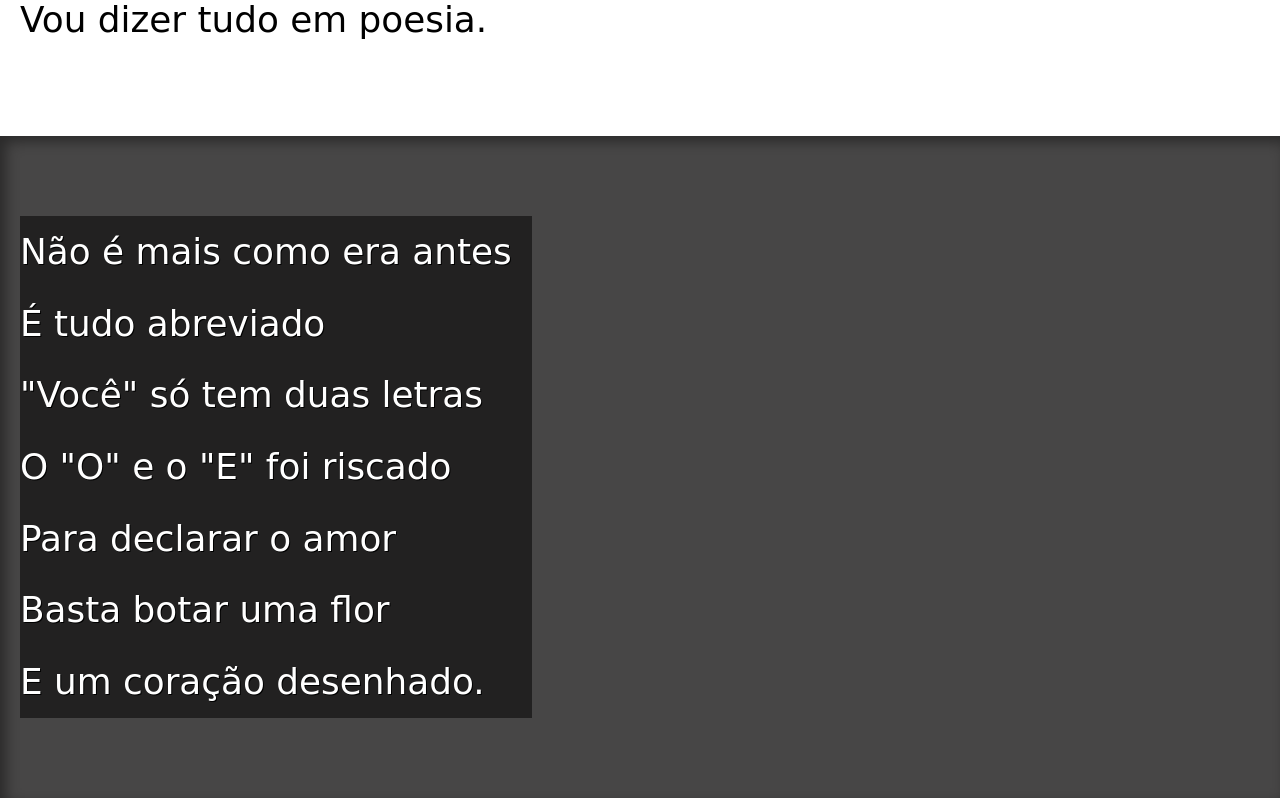
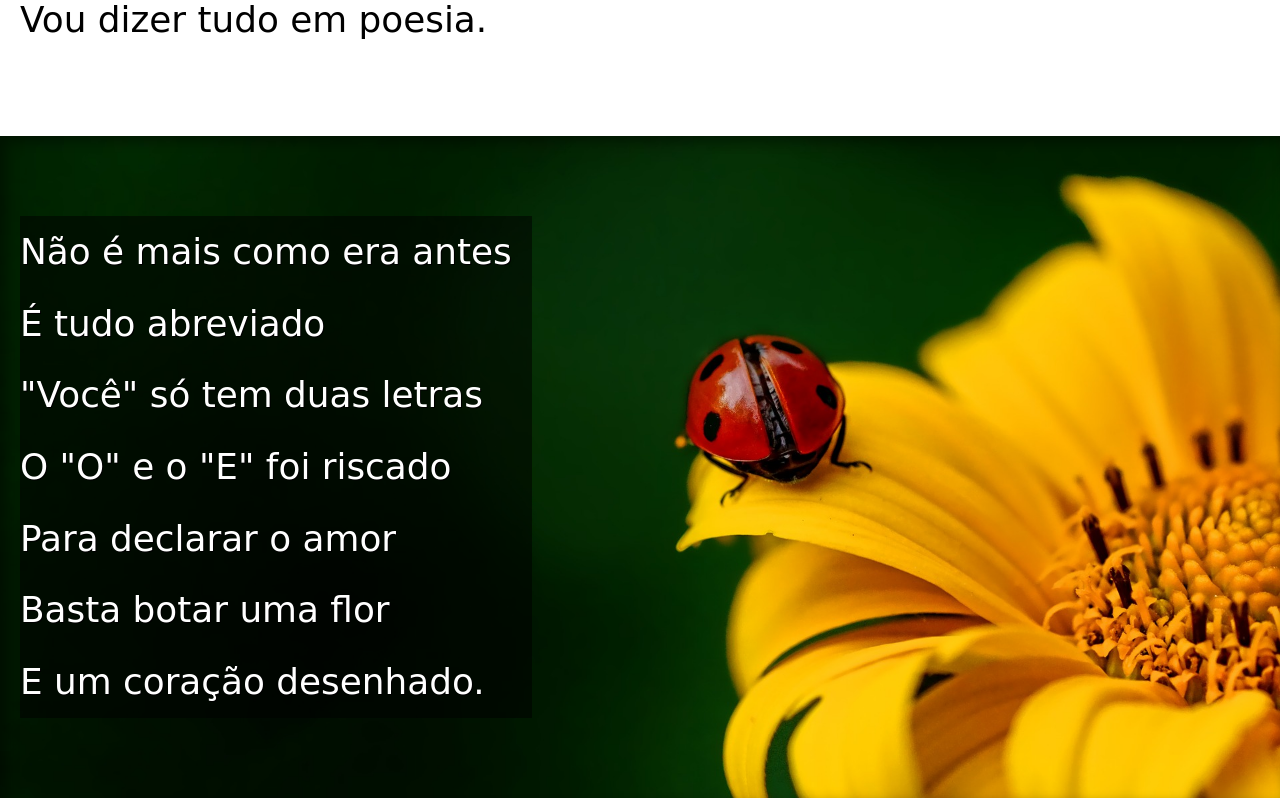
Before and after one commit to 022Vinicius/projeto-cordel, a plain HTML site: page index.html in a window 1280 px wide. Shown: the part 760-1562 px from the top of the page. Drawn offline with Linux system fonts and the light colour scheme; a web font is replaced by a local one.

Commit message:
ajustando imagem

```diff
--- a/estilostyle.css
+++ b/estilostyle.css
@@ -73,7 +73,7 @@ section.imagem{
 }
 
 section#img01{
-    background-image: url(../desafio12/imagens/background001.jpg);
+    background-image: url(imagens/background001.jpg);
     background-position: center right;
     background-size: cover;
 }
```
Also changed, not shown: 1 other file.
